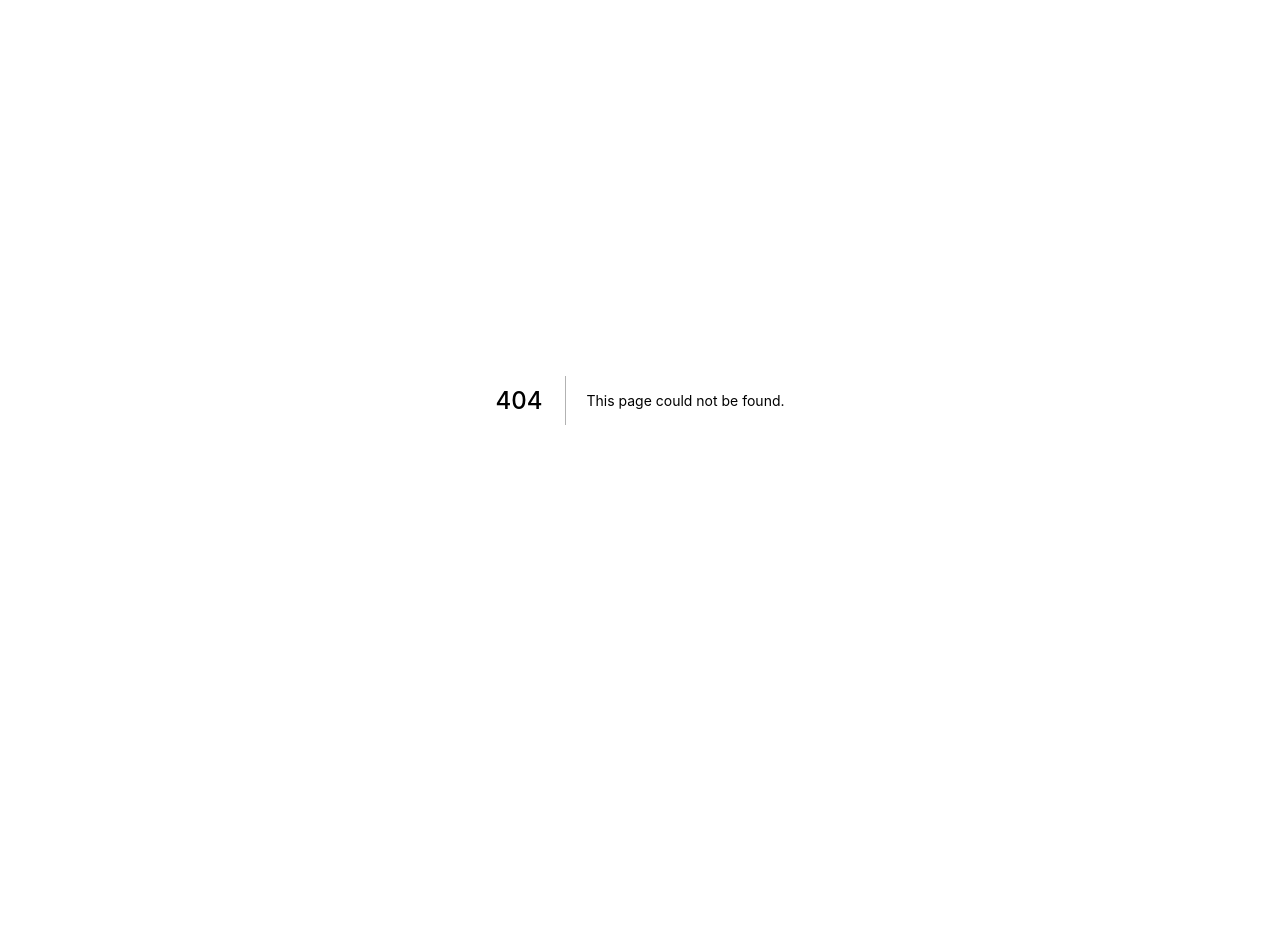
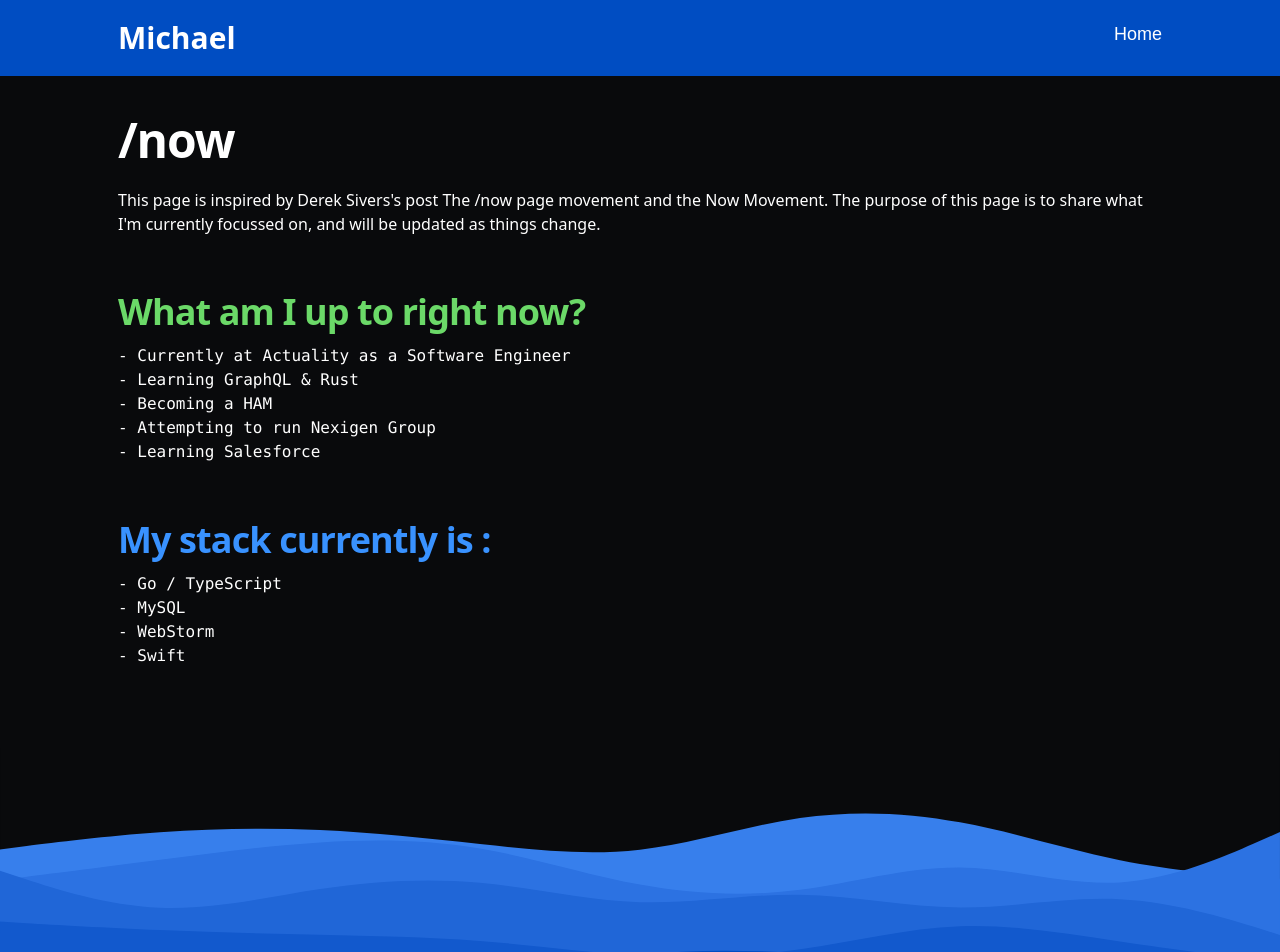
Before and after one commit to michaelrausch/personal-website, a Next.js app: page /now in a window 1280 px wide. Before the commit this address had no page. Shown: the top 952 px of the page. Before the commit the page ends 800 px from the top, so only its background shows below. Built offline with nearby package versions, Linux system fonts and the light colour scheme; a web font is replaced by a local one; what @tailwindcss/typography would draw is missing.

Commit message:
Styling updates & added now page

```diff
--- a/components/Footer.tsx
+++ b/components/Footer.tsx
@@ -11,8 +11,8 @@ const Footer: React.FC = () => {
     }, [])
 
     return (
-        <div className="mt-20 md:mt-0 w-full">
-            <img src="/footer.png" className="w-full hidden md:block" alt="" />
+        <div className="mt-20 md:mt-0 w-full " style={{backgroundColor:"#004DC2"}}>
+            <img src="/layered-waves-haikei.svg" className="w-full hidden md:block -mt-4 bg-black" alt=""  />
             <div className="mx-auto px-10">
                 <p className="font-futura-pt-bold text-white opacity-70 py-5">&copy; Michael Rausch {year}</p>
             </div>
--- a/components/HomepageHeader.tsx
+++ b/components/HomepageHeader.tsx
@@ -13,10 +13,10 @@ const HomepageHeader: React.FC<Props> = ({name, bio}) => {
 
     return (
         <div className="flex justify-between">
-            <div className="">
+            <div className="pt-14">
                 <span className="font-extrabold text-3xl mb-3 text-white ">Hey There,</span>
-                <h1 className="text-primary text-3xl sm:text-6xl lg:text-7xl  font-extrabold mb-4 text-black dark:text-white ">I&apos;m {name}.</h1>
-                <p className="text-2xl text-white sm:text-3xl md:text-3xl max-w-xl font-thin pt-5 font-futura-pt ">{bio}</p>
+                <h1 className="text-primary text-3xl sm:text-6xl lg:text-7xl  font-extrabold mb-1 text-black dark:text-white ">I&apos;m {name}.</h1>
+                <p className="text-2xl text-white sm:text-2xl md:text-2xl max-w-xl font-thin pt-3 font-futura-pt ">{bio}</p>
                 <SocialIcons/>
             </div>
             <div className="hidden lg:block ">
--- a/components/Navbar.tsx
+++ b/components/Navbar.tsx
@@ -2,7 +2,7 @@ import Link from 'next/link';
 
 const Navbar: React.FC = () => {
     return (
-        <div className="w-full" style={{backgroundColor: "#0072ff"}}>
+        <div className="w-full" style={{backgroundColor: "#004DC2"}}>
             <div className="container mx-auto py-5 flex justify-between text-black dark:text-white px-10 md:px-42 xl:px-80 text-xl">
                 <Link href="/">
                     <a className="flex-1 font-black text-3xl">
--- a/layouts/HomePageLayout.tsx
+++ b/layouts/HomePageLayout.tsx
@@ -43,9 +43,9 @@ const Layout: React.FC<Props> = ({ children }) => {
 
             <Navbar />
 
-            <div className="gradient">
-                <div className="pb-10">
-                    <div className="pt-20 md:pt-32 pb-0 container mx-auto px-10 md:px-42 xl:px-80">
+            <div className="" style={{backgroundColor: "#004DC2"}}>
+                <div className="pb-2">
+                    <div className="pt-20 md:pt-12 pb-0 container mx-auto px-10 md:px-42 xl:px-80">
                         <HomepageHeader
                             name="Michael"
                             bio="Software Engineer @ Actuality" />
@@ -53,7 +53,7 @@ const Layout: React.FC<Props> = ({ children }) => {
                 </div>
             </div>
 
-            <svg xmlns="http://www.w3.org/2000/svg" className="-mt-2" viewBox="0 0 1440 220"><path fill="#00c6ff" fillOpacity="1" d="M0,160L80,144C160,128,320,96,480,96C640,96,800,128,960,128C1120,128,1280,96,1360,80L1440,64L1440,0L1360,0C1280,0,1120,0,960,0C800,0,640,0,480,0C320,0,160,0,80,0L0,0Z"></path></svg>
+            <svg xmlns="http://www.w3.org/2000/svg" className="-mt-2" viewBox="0 0 1440 220"><path fill="#004DC2" fillOpacity="1" d="M0,160L80,144C160,128,320,96,480,96C640,96,800,128,960,128C1120,128,1280,96,1360,80L1440,64L1440,0L1360,0C1280,0,1120,0,960,0C800,0,640,0,480,0C320,0,160,0,80,0L0,0Z"></path></svg>
 
             <motion.main
                 variants={variants} // Pass the variant object into Framer Motion
--- /dev/null
+++ b/pages/now.tsx
@@ -0,0 +1,40 @@
+import { BLOG_POSTS, getAllPostIds, getPostData } from '../lib/PostLoader'
+import { GetStaticPaths, GetStaticProps } from 'next'
+import React from 'react';
+import { NextSeo } from 'next-seo';
+import Layout from '../layouts/Layout';
+
+export const ContactPage: React.FC = ({  }) => {
+    return (
+        <Layout>
+            <NextSeo title={"/now"}/>
+            <h1 className="font-bold text-3xl md:text-5xl tracking-tight mb-4 md:mb-6 text-primary pt-10">/now</h1>
+
+            <p>This page is inspired by Derek Sivers's post The /now page movement and the Now Movement. The purpose of this page is to share what I'm currently focussed on, and will be updated as things change.</p>
+
+            <div className="pt-14">
+                <p className="homepage-heading mb-3 green-x text-4xl">What am I up to right now?</p>
+                <pre>
+                    - Currently at Actuality as a Software Engineer<br/>
+                    - Learning GraphQL & Rust<br/>
+                    - Becoming a HAM<br/>
+                    - Attempting to run Nexigen Group<br/>
+                    - Learning Salesforce<br/>
+                </pre>
+            </div>
+
+            <div className="pt-14">
+                <p className="homepage-heading mb-3 blue-x text-4xl">My stack currently is :</p>
+                <pre>
+                    - Go / TypeScript<br/>
+                    - MySQL<br/>
+                    - WebStorm<br/>
+                    - Swift<br/>
+                </pre>
+            </div>
+
+        </Layout>
+    )
+}
+
+export default ContactPage;
--- a/styles/globals.css
+++ b/styles/globals.css
@@ -32,7 +32,7 @@
 }
 
 .gradient {
-    background: #00c6ff;  /* fallback for old browsers */
-    background: -webkit-linear-gradient(to bottom, #0072ff, #00c6ff);  /* Chrome 10-25, Safari 5.1-6 */
-    background: linear-gradient(to bottom, #0072ff, #00c6ff); /* W3C, IE 10+/ Edge, Firefox 16+, Chrome 26+, Opera 12+, Safari 7+ */
+    background: #396afc;  /* fallback for old browsers */
+    background: -webkit-linear-gradient(to bottom, #00c3ff, #2948ff);  /* Chrome 10-25, Safari 5.1-6 */
+    background: linear-gradient(to bottom, #00c3ff, #2948ff); /* W3C, IE 10+/ Edge, Firefox 16+, Chrome 26+, Opera 12+, Safari 7+ */
 }
```
Also changed, not shown: public/layered-waves-haikei.svg (added).
